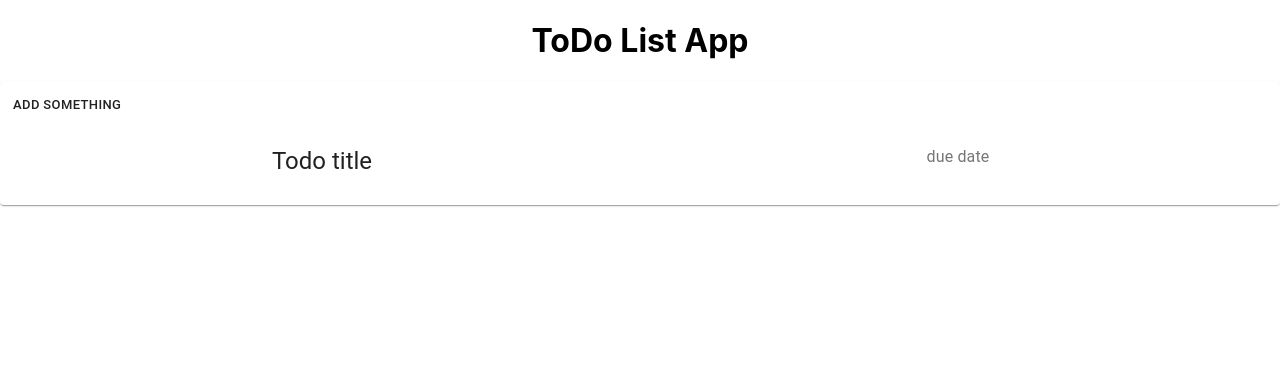
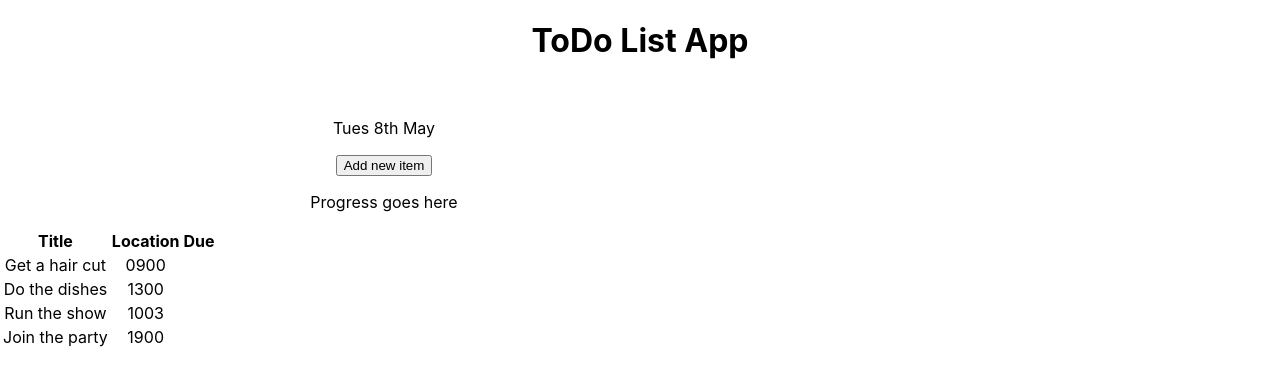
Before and after one commit to indisaurusrex/todo-react, a React (Create React App) app: page / in a window 1280 px wide. Shown: the top 386 px of the page. Built offline with nearby package versions, Linux system fonts and the light colour scheme.

Commit message:
Change structure to simple class components

```diff
--- /dev/null
+++ b/public/mock.json
@@ -0,0 +1,6 @@
+[
+    {"title": "Get a hair cut", "location": "hair dressers", "dueTime": "0900", "dueDate": "31052021", "done": true},
+    {"title": "Do the dishes", "location": "kitchen", "dueTime": "1300", "dueDate": "31052021", "done": false},
+    {"title": "Run the show", "location": "living room", "dueTime": "1003", "dueDate": "31052021", "done": false},
+    {"title": "Join the party", "location": "balcony", "dueTime": "1900", "dueDate": "31052021", "done": false}
+]
--- a/src/App.css
+++ b/src/App.css
@@ -36,3 +36,7 @@
     transform: rotate(360deg);
   }
 }
+
+.todo-list {
+  width: 60%;
+}
--- a/src/App.js
+++ b/src/App.js
@@ -1,64 +1,104 @@
 import "./App.css";
-import React from "react";
-import { makeStyles } from "@material-ui/core/styles";
-import Card from "@material-ui/core/Card";
-import CardActions from "@material-ui/core/CardActions";
-import CardContent from "@material-ui/core/CardContent";
-import Button from "@material-ui/core/Button";
-import Typography from "@material-ui/core/Typography";
-import Grid from "@material-ui/core/Grid";
+import React, { Component } from "react";
 
-const useStyles = makeStyles({
-  root: {
-    width: "60%",
-    flexGrow: 1,
-  },
-  bullet: {
-    display: "inline-block",
-    margin: "0 2px",
-    transform: "scale(0.8)",
-  },
-  title: {
-    fontSize: 14,
-  },
-  pos: {
-    marginBottom: 12,
-  },
-});
+let todos = [
+  {"title": "Get a hair cut", "location": "hair dressers", "dueTime": "0900", "dueDate": "31052021", "done": true},
+  {"title": "Do the dishes", "location": "kitchen", "dueTime": "1300", "dueDate": "31052021", "done": false},
+  {"title": "Run the show", "location": "living room", "dueTime": "1003", "dueDate": "31052021", "done": false},
+  {"title": "Join the party", "location": "balcony", "dueTime": "1900", "dueDate": "31052021", "done": false}
+];
 
-function SimpleCard() {
-  const classes = useStyles();
 
-  return (
-    <Card className={classes.root}>
-      <CardActions>
-        <Button size="small">Add something</Button>
-      </CardActions>
-      <CardContent>
-        <Grid container spacing={3}>
-          <Grid item xs={6}>
-            <Typography variant="h5" component="h2">
-              Todo title
-            </Typography>
-          </Grid>
-          <Grid item xs={6}>
-            <Typography className={classes.pos} color="textSecondary">
-              due date
-            </Typography>
-          </Grid>
-        </Grid>
-      </CardContent>
-    </Card>
-  );
+class MainBackground extends React.Component {
+  render() {
+    return (
+      <div className="todo-list">
+        <HeaderImage />
+        <Date />
+        <AddNewTodo />
+        <Progress />
+        <TodoList items={todos}/>
+      </div>
+    )
+  }
 }
+
+class Progress extends React.Component {
+  render() {
+    return(
+      <p>Progress goes here</p>
+    )
+  }
+}
+
+class Date extends React.Component {
+  render() {
+    return (
+      <p>Tues 8th May</p>
+    );
+  }
+}
+
+class AddNewTodo extends React.Component {
+  render() {
+    return (
+      <button>Add new item</button>
+    )
+  }
+}
+
+class HeaderImage extends React.Component {
+  render() {
+    return (
+      <img />
+    )
+  }
+}
+
+class TodoList extends React.Component {
+  render() {
+
+    const rows = [];
+
+    this.props.items.forEach((item) => {
+      rows.push(<TodoItem item={item} />)
+    });
+
+    return (
+      <div>
+        <table>
+          <thead>
+            <tr>
+              <th>Title</th>
+              <th>Location</th>
+              <th>Due</th>
+            </tr>
+          </thead>
+          <tbody>{rows}</tbody>
+        </table>
+      </div>
+    )
+  }
+}
+
+class TodoItem extends React.Component {
+  render() {
+    const item = this.props.item;
+    return (
+      <tr>
+        <td>{item.title}</td>
+        <td>{item.dueTime}</td>
+      </tr>
+    );
+  }
+}
+
 
 function App() {
   return (
     <div className="App">
       <h1>ToDo List App</h1>
-      <div style={{ display: "flex", justifyContent: "center" }}>
-        <SimpleCard />
-      </div>
+      <MainBackground />
     </div>
   );
 }
```
Also changed, not shown: public/sunandclouds.jpeg (added).
